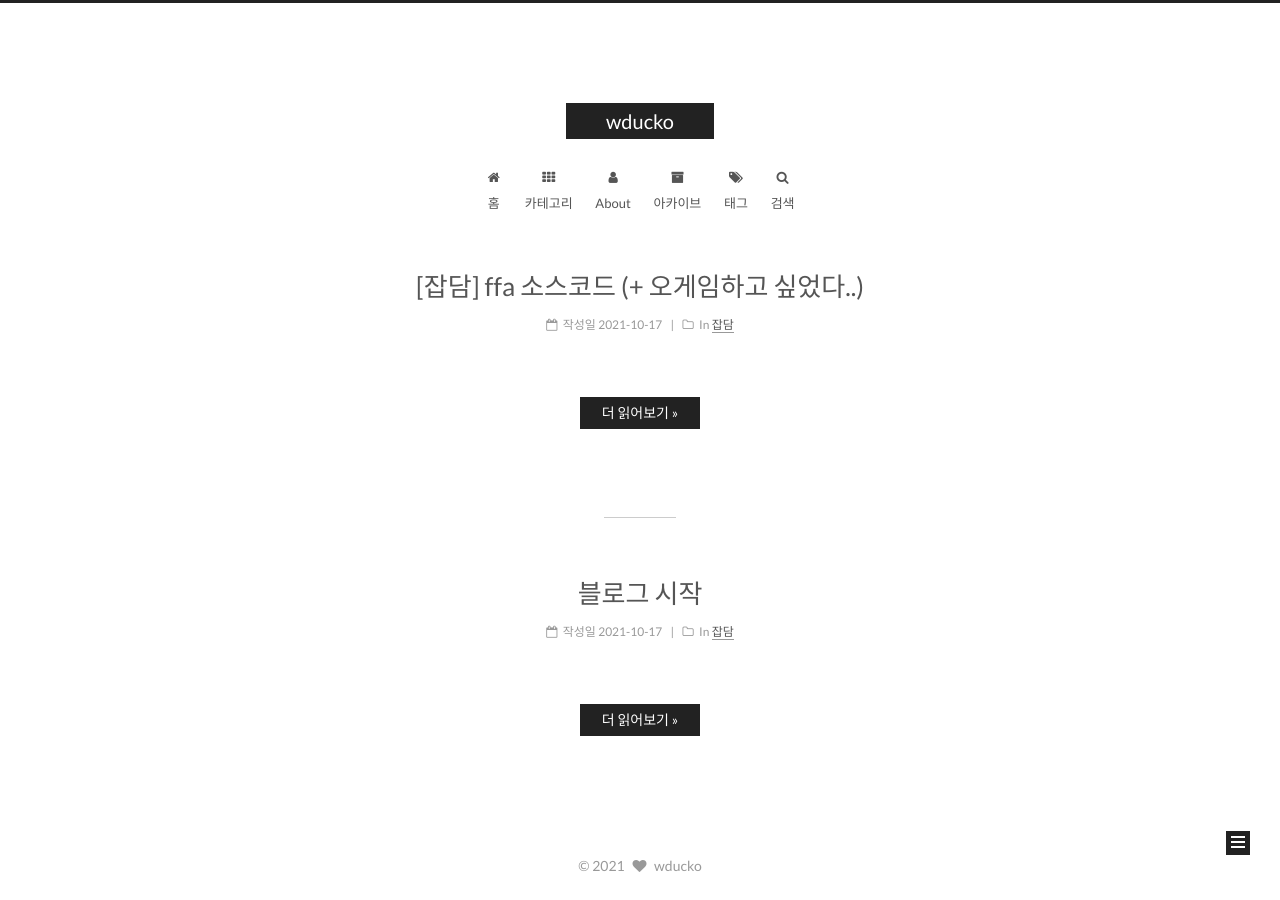
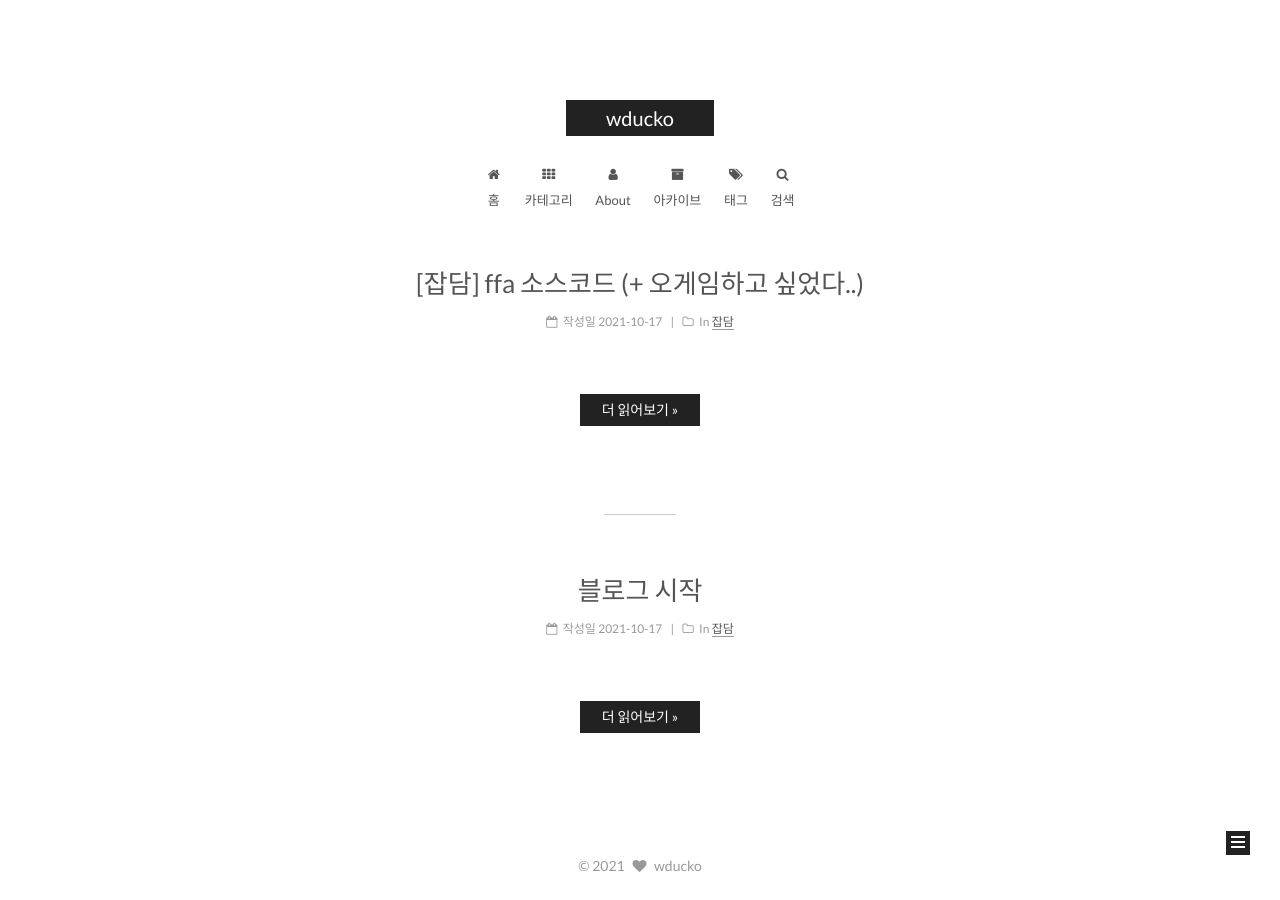
Before and after one commit to wducko/wducko.github.io, a Jekyll site: the page built from index.html, in a window 1280 px wide. Built offline with Jekyll 4.4.1, drawn with Linux system fonts in a browser that asks for light colours; the list of posts is cut into pages by our own code.

Commit message:
change hide .headband

```diff
--- a/_sass/_common/components/header/headerband.scss
+++ b/_sass/_common/components/header/headerband.scss
@@ -1,4 +1,4 @@
-.headband {
-  height: $headband-height;
-  background: $headband-bg;
-}
+// .headband {
+//   height: $headband-height;
+//   background: $headband-bg;
+// }
```
